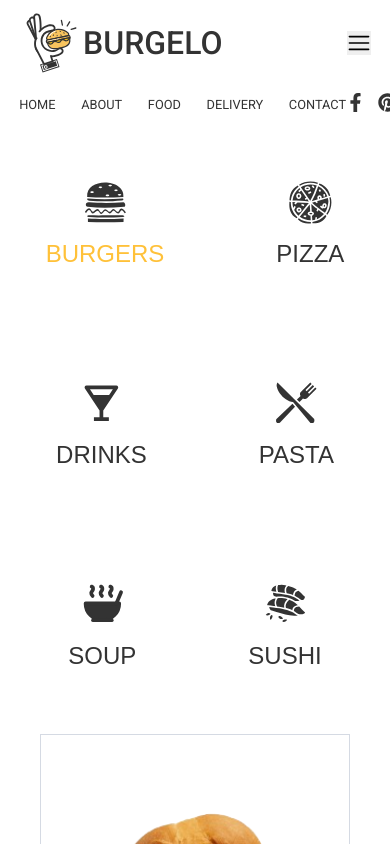
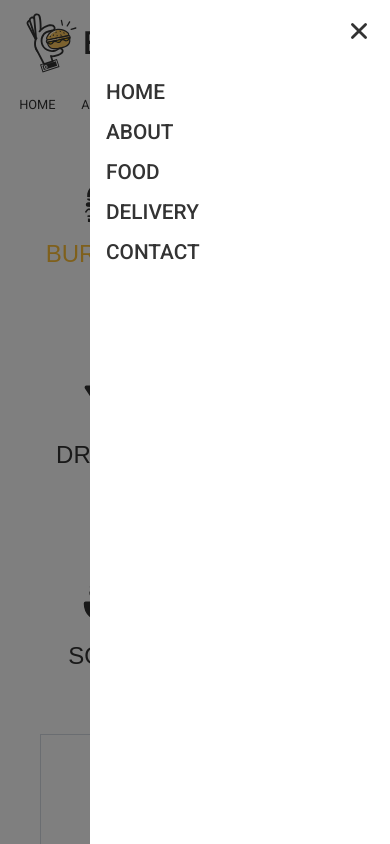
Before and after one commit to jonathan-castro-dev/burgelo, a Next.js app: page / in a window 390 px wide. Shown: the top 844 px of the page. Built offline with nearby package versions, Linux system fonts and the light colour scheme.

Commit message:
create responsive drawer

```diff
--- a/src/app/page.tsx
+++ b/src/app/page.tsx
@@ -1,6 +1,7 @@
 import { FoodMenu } from '@/components/FoodMenu/page'
 import { Header } from '@/components/Header/page'
 import { NavMenu } from '@/components/NavMenu/page'
+import { Drawer } from '@/components/Drawer/page'
 
 import { Div } from './styles'
 
@@ -10,6 +11,7 @@ export default function Home() {
       <Header />
       <NavMenu />
       <FoodMenu />
+      <Drawer />
     </Div>
   )
 }
--- /dev/null
+++ b/src/components/Drawer/page.tsx
@@ -0,0 +1,34 @@
+import { IoClose } from 'react-icons/io5'
+
+import { DrawerContainer, DrawerContent } from './styles'
+
+export function Drawer() {
+  return (
+    <DrawerContainer>
+      <DrawerContent>
+        <header>
+          <button type="button">
+            <IoClose size={30} />
+          </button>
+        </header>
+        <ul>
+          <a href="">
+            <li>home</li>
+          </a>
+          <a href="">
+            <li>about</li>
+          </a>
+          <a href="">
+            <li>food</li>
+          </a>
+          <a href="">
+            <li>delivery</li>
+          </a>
+          <a href="">
+            <li>contact</li>
+          </a>
+        </ul>
+      </DrawerContent>
+    </DrawerContainer>
+  )
+}
--- /dev/null
+++ b/src/components/Drawer/styles.ts
@@ -0,0 +1,69 @@
+import { styled, keyframes } from '@/../stitches.config'
+
+export const DrawerContainer = styled('div', {
+  '@sm': {
+    position: 'fixed',
+    top: '0',
+    bottom: '0',
+    left: '0',
+    right: '0',
+    backgroundColor: 'rgba(0, 0, 0, 0.5)',
+  },
+  '@md': {
+    position: 'absolute',
+    width: '1px',
+    height: '1px',
+    padding: '0',
+    clip: 'rect(0, 0, 0, 0)',
+    margin: '-1px',
+    overflow: 'hidden',
+    whiteSpace: 'nowrap',
+    borderWidth: '0',
+  },
+})
+
+const widthUp = keyframes({
+  '0%': { width: '0' },
+  '100%': { width: '18.75rem' },
+})
+
+export const DrawerContent = styled('div', {
+  animation: `${widthUp} 0.5s`,
+  width: '18.75rem',
+  minHeight: '100vh',
+  float: 'right',
+  padding: '1rem',
+  backgroundColor: '$white',
+  '& header': {
+    float: 'right',
+    '& button': {
+      border: 'none',
+      color: '$gray700',
+      backgroundColor: '$white',
+      cursor: 'pointer',
+      '&:hover': {
+        color: '$yellow',
+      },
+    },
+  },
+  '& ul': {
+    display: 'flex',
+    flexDirection: 'column',
+    alignItems: 'flex-start',
+    gap: '1rem',
+    listStyle: 'none',
+    marginTop: '4rem',
+    '& a': {
+      textDecoration: 'none',
+      textTransform: 'uppercase',
+      fontSize: '1.3rem',
+      fontWeight: '500',
+      color: '$gray700',
+
+      transition: 'color 0.2s',
+      '&:hover': {
+        color: '$yellow',
+      },
+    },
+  },
+})
--- a/stitches.config.ts
+++ b/stitches.config.ts
@@ -1,6 +1,6 @@
 import { createStitches } from '@stitches/react'
 
-export const { styled, getCssText, globalCss } = createStitches({
+export const { styled, getCssText, globalCss, keyframes } = createStitches({
   theme: {
     colors: {
       gray700: '#333333',
```
